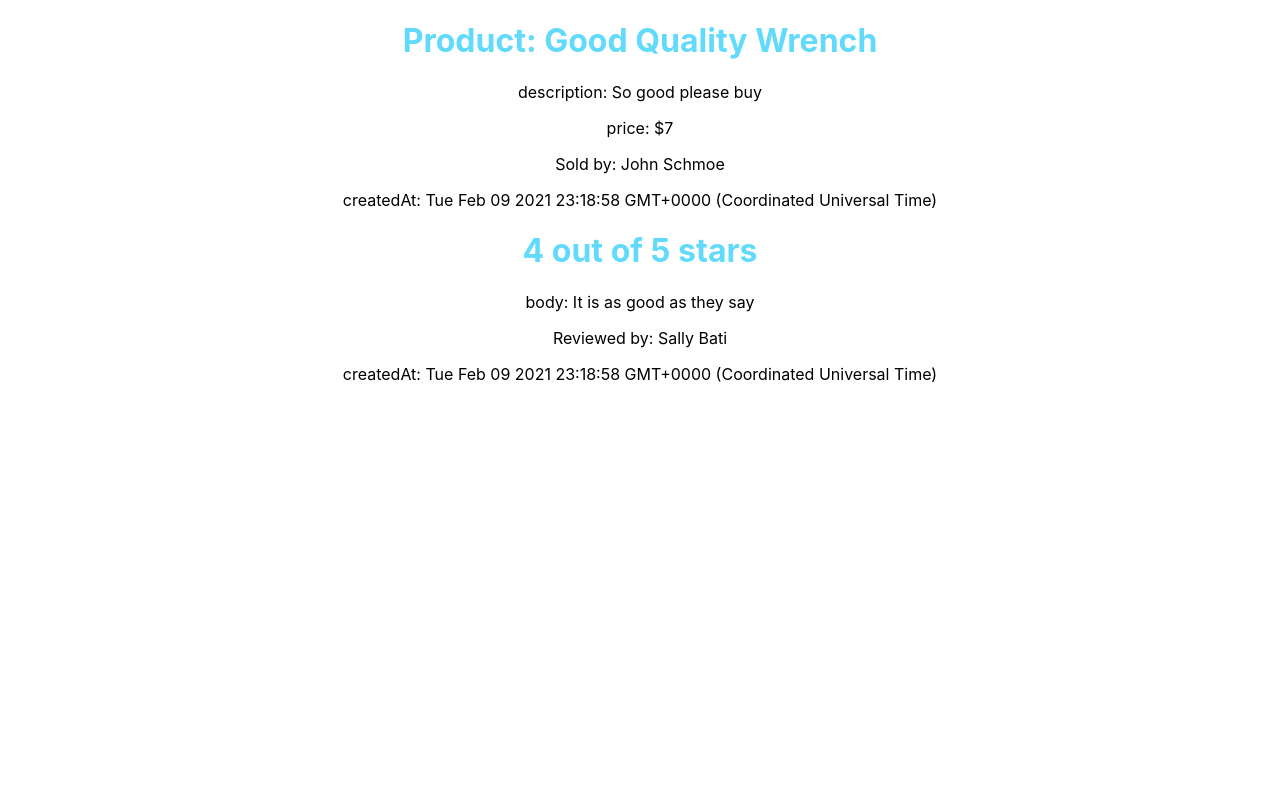
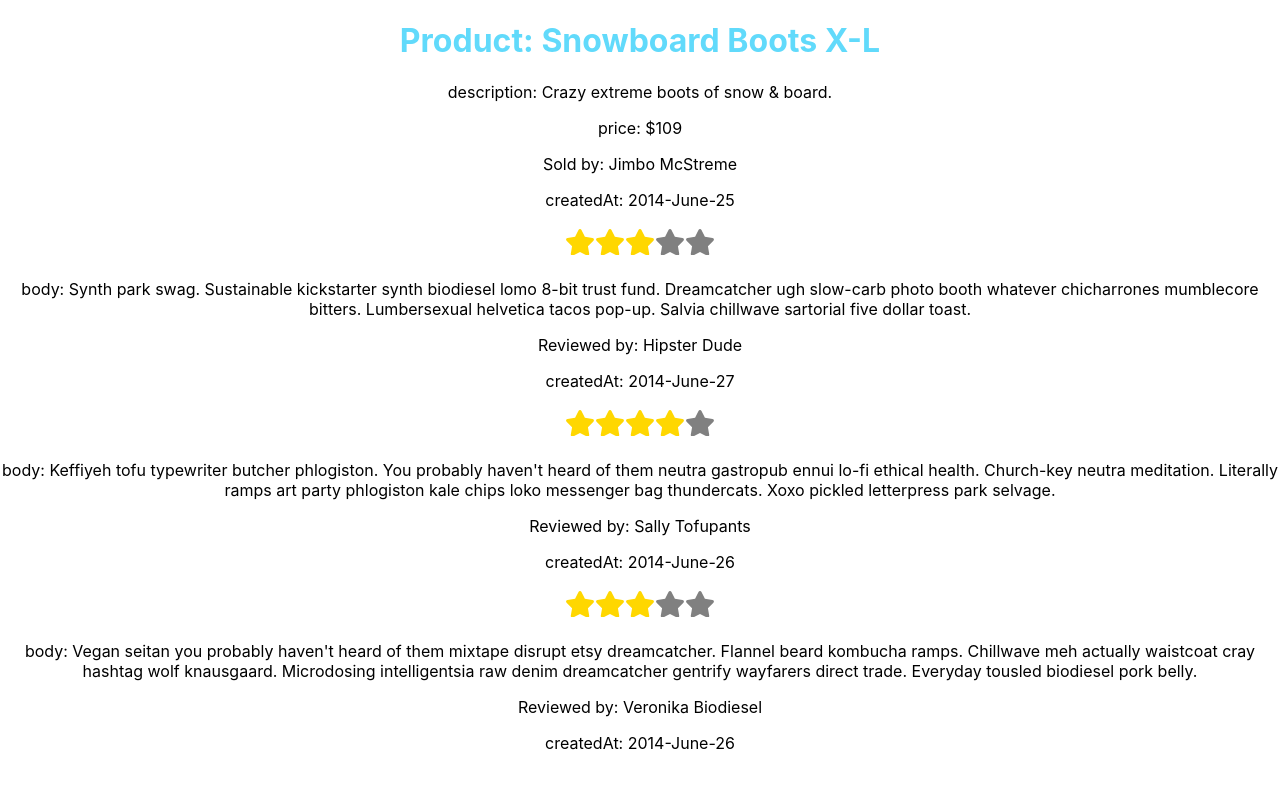
Before and after one commit to CodeCoreYVR/amazing_amazon_react_nov_2020, a React (Create React App) app: page / in a window 1280 px wide. Shown: the top 788 px of the page. Built offline with nearby package versions, Linux system fonts and the light colour scheme.

Commit message:
Add star rating and review list

```diff
--- a/src/App.css
+++ b/src/App.css
@@ -1,42 +1,7 @@
 .App {
   text-align: center;
-}
-
-.App-logo {
-  height: 40vmin;
-  pointer-events: none;
-}
-
-@media (prefers-reduced-motion: no-preference) {
-  .App-logo {
-    animation: App-logo-spin infinite 20s linear;
-  }
-}
-
-.App-header {
-  background-color: #282c34;
-  min-height: 100vh;
-  display: flex;
-  flex-direction: column;
-  align-items: center;
-  justify-content: center;
-  font-size: calc(10px + 2vmin);
-  color: white;
-}
-
-.App-link {
-  color: #61dafb;
 }
 
 .header {
   color: #61dafb;
 }
-
-@keyframes App-logo-spin {
-  from {
-    transform: rotate(0deg);
-  }
-  to {
-    transform: rotate(360deg);
-  }
-}
--- a/src/App.js
+++ b/src/App.js
@@ -1,23 +1,10 @@
 import './App.css'
-import { ProductDetails } from './components/ProductDetails'
-import { ReviewDetails } from './components/ReviewDetails'
+import ProductShowPage from './components/ProductShowPage'
 
 function App() {
   return (
     <div className='App'>
-      <ProductDetails
-        title='Good Quality Wrench'
-        description='So good please buy'
-        fullName='John Schmoe'
-        price={7}
-        createdAt={new Date().toString()}
-      />
-      <ReviewDetails
-        rating={4}
-        body='It is as good as they say'
-        reviewerName='Sally Bati'
-        createdAt={new Date().toString()}
-      />
+      <ProductShowPage />
     </div>
   )
 }
--- /dev/null
+++ b/src/components/ProductShowPage.js
@@ -0,0 +1,20 @@
+import { ProductDetails } from './ProductDetails'
+import { ReviewDetails } from './ReviewDetails'
+import { product } from '../data/product'
+import { ReviewList } from './ReviewList'
+
+export default function ProductShowPage() {
+  let { title, description, created_at, seller, price, reviews } = product
+  return (
+    <>
+      <ProductDetails
+        title={title}
+        description={description}
+        fullName={seller.full_name}
+        price={price}
+        createdAt={created_at}
+      />
+      <ReviewList reviews={reviews} />
+    </>
+  )
+}
--- a/src/components/ReviewDetails.js
+++ b/src/components/ReviewDetails.js
@@ -1,9 +1,13 @@
+import { StarRating } from './StarRating'
+
 export function ReviewDetails(props) {
   /** This way of destructuring props gives the same result as in Product Details */
   let { rating, body, createdAt, reviewerName } = props
   return (
     <div>
-      <h1 className='header'>{rating} out of 5 stars</h1>
+      <h3 className='header'>
+        <StarRating max={5} currentNumber={rating} />
+      </h3>
       <p>body: {body}</p>
       <p>Reviewed by: {reviewerName}</p>
       <p>createdAt: {createdAt}</p>{' '}
--- /dev/null
+++ b/src/components/ReviewList.js
@@ -0,0 +1,21 @@
+import { ReviewDetails } from './ReviewDetails'
+
+export function ReviewList(props) {
+  const { reviews } = props
+
+  return (
+    <div>
+      {reviews.map((review) => {
+        let { rating, body, created_at, reviewer } = review
+        return (
+          <ReviewDetails
+            rating={rating}
+            body={body}
+            reviewerName={reviewer.full_name}
+            createdAt={created_at}
+          />
+        )
+      })}
+    </div>
+  )
+}
--- /dev/null
+++ b/src/components/Star.js
@@ -0,0 +1,18 @@
+export function Star(props) {
+  const { style = {}, ...restProps } = props
+  const { color = 'black', ...restStyle } = style
+
+  return (
+    <svg
+      xmlns='http://www.w3.org/2000/svg'
+      {...restProps}
+      style={restStyle}
+      viewBox='0 0 576 512'
+    >
+      <path
+        fill={color}
+        d='M259.3 17.8L194 150.2 47.9 171.5c-26.2 3.8-36.7 36.1-17.7 54.6l105.7 103-25 145.5c-4.5 26.3 23.2 46 46.4 33.7L288 439.6l130.7 68.7c23.2 12.2 50.9-7.4 46.4-33.7l-25-145.5 105.7-103c19-18.5 8.5-50.8-17.7-54.6L382 150.2 316.7 17.8c-11.7-23.6-45.6-23.9-57.4 0z'
+      />
+    </svg>
+  )
+}
--- /dev/null
+++ b/src/components/StarRating.js
@@ -0,0 +1,14 @@
+import { Star } from './Star'
+
+export function StarRating(props) {
+  let { max, currentNumber } = props
+  let StarArray = []
+  for (let i = 1; i <= max; i++) {
+    if (i <= currentNumber) {
+      StarArray.push(<Star style={{ color: 'gold', width: '30px' }} />)
+    } else {
+      StarArray.push(<Star style={{ color: 'grey', width: '30px' }} />)
+    }
+  }
+  return <div>{StarArray}</div>
+}
--- /dev/null
+++ b/src/data/product.js
@@ -0,0 +1,43 @@
+export const product = {
+  id: 102,
+  title: 'Snowboard Boots X-L',
+  description: 'Crazy extreme boots of snow & board.',
+  created_at: '2014-June-25',
+  seller: {
+    full_name: 'Jimbo McStreme',
+  },
+  price: 109,
+  reviews: [
+    {
+      id: 225,
+      rating: 3,
+      body:
+        'Synth park swag. Sustainable kickstarter synth biodiesel lomo 8-bit trust fund. Dreamcatcher ugh slow-carb photo booth whatever chicharrones mumblecore bitters. Lumbersexual helvetica tacos pop-up. Salvia chillwave sartorial five dollar toast.',
+      created_at: '2014-June-27',
+      reviewer: {
+        full_name: 'Hipster Dude',
+      },
+    },
+    {
+      id: 224,
+      rating: 4,
+      body:
+        "Keffiyeh tofu typewriter butcher phlogiston. You probably haven't heard of them neutra gastropub ennui lo-fi ethical health. Church-key neutra meditation. Literally ramps art party phlogiston kale chips loko messenger bag thundercats. Xoxo pickled letterpress park selvage.",
+      created_at: '2014-June-26',
+      reviewer: {
+        full_name: 'Sally Tofupants',
+      },
+    },
+    {
+      id: 223,
+      rating: 3,
+      body:
+        "Vegan seitan you probably haven't heard of them mixtape disrupt etsy dreamcatcher. Flannel beard kombucha ramps. Chillwave meh actually waistcoat cray hashtag wolf knausgaard. Microdosing intelligentsia raw denim dreamcatcher gentrify wayfarers direct trade. Everyday tousled biodiesel pork belly.",
+      created_at: '2014-June-26',
+      reviewer: {
+        full_name: 'Veronika Biodiesel',
+      },
+    },
+  ],
+  tags: ['sports', 'fitness', 'outdoors'],
+}
```
